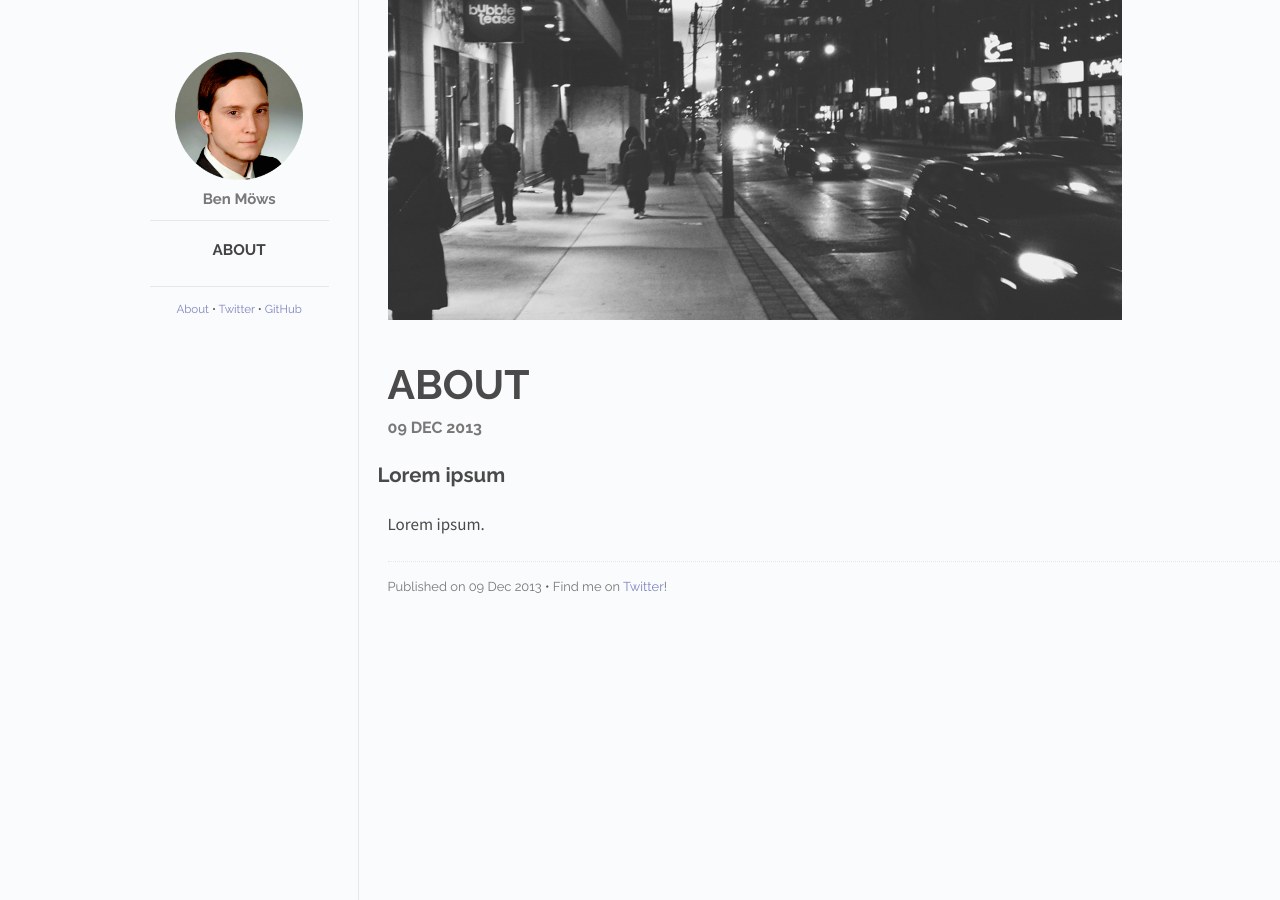
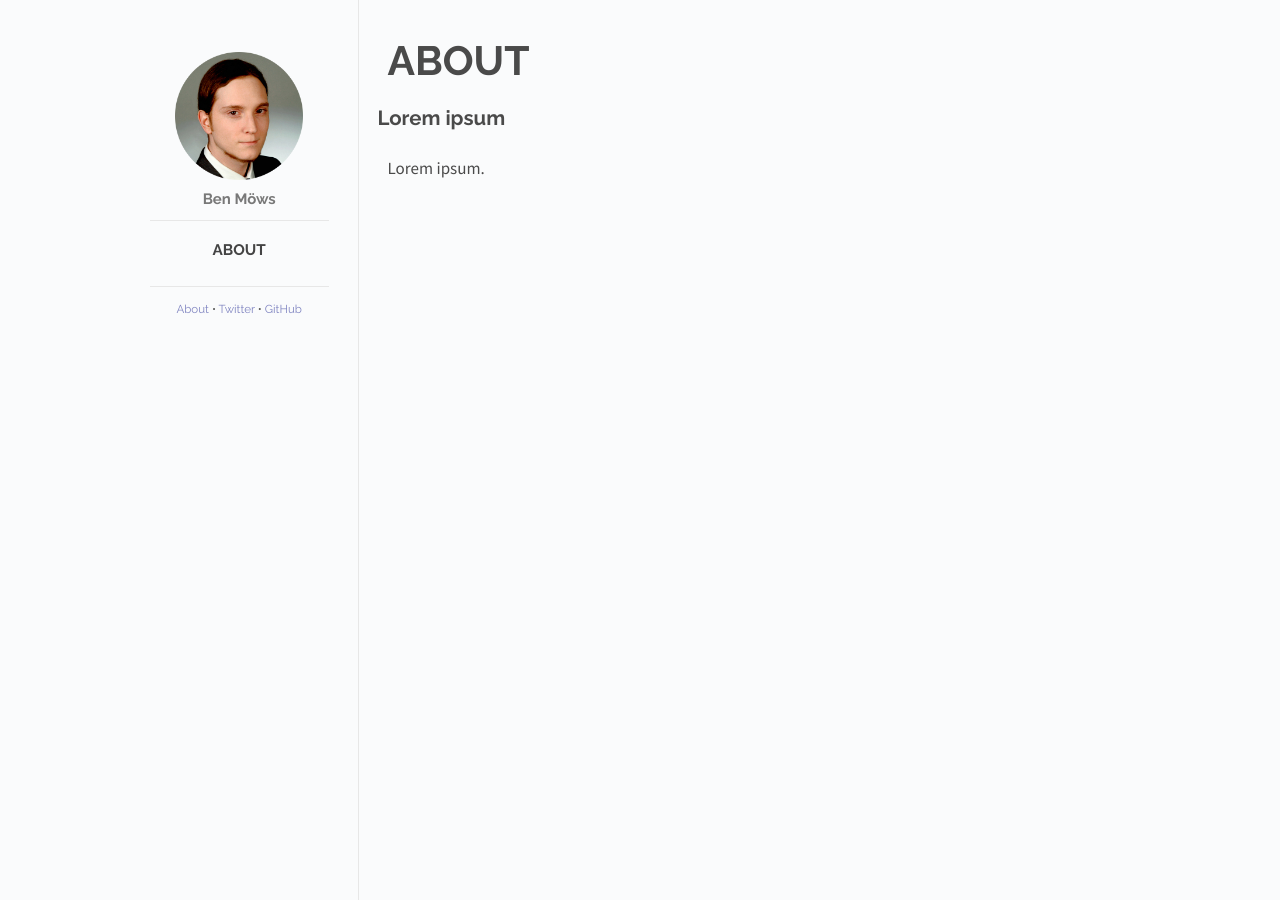
Before and after one commit to moews/moews.github.io, a Jekyll site: the page built from index.html, in a window 1280 px wide. Built offline with Jekyll 4.4.1, drawn with Linux system fonts in a browser that asks for light colours.

Commit message:
Update post.html

```diff
--- a/_includes/post.html
+++ b/_includes/post.html
@@ -3,22 +3,22 @@
     <img src="/images/sidebar-button.png">
   </div>
   <div id="post-info">
-    <div id="cover-photo-container">
+    <!--<div id="cover-photo-container">
       <img id="cover-photo" src="/images/{{ page.cover }}">
-    </div>
+    </div>-->
     <div id="info-container">
       <h1 id="title">{{ page.title }}</h1>
-      <span id="date">{{ page.date | date_to_string }}</span>
+      <!--<span id="date">{{ page.date | date_to_string }}</span>-->
     </div>
   </div>
 
   <div class="post">
     {{ content }}
   </div>
-  <div class="colophon">
+  <!--<div class="colophon">
     <p>
       <span id="pub-date">Published on {{ page.date | date_to_string }}</span> <span class="separator">&bull;</span>
       <span id="social">Find me on <a href="">Twitter</a>!</span>
     </p>
-  </div>
+  </div>-->
 </div>
```
